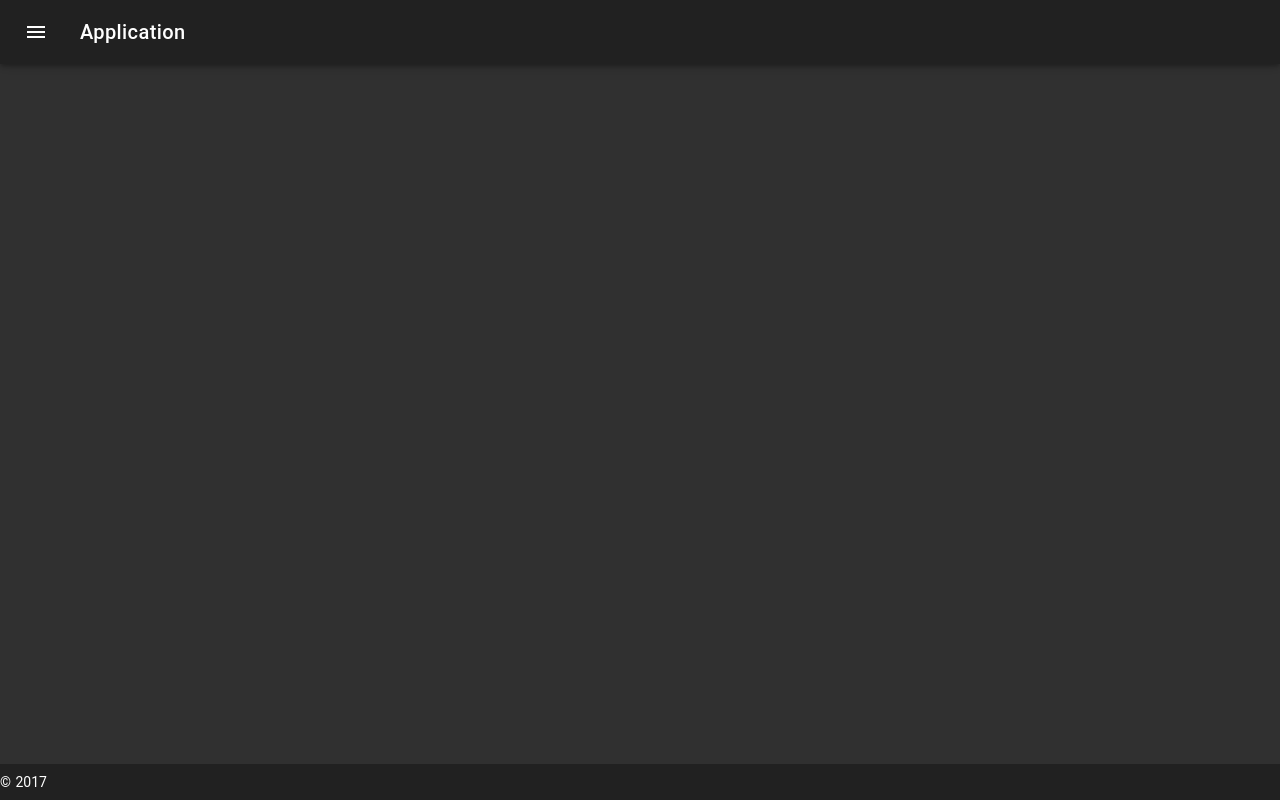
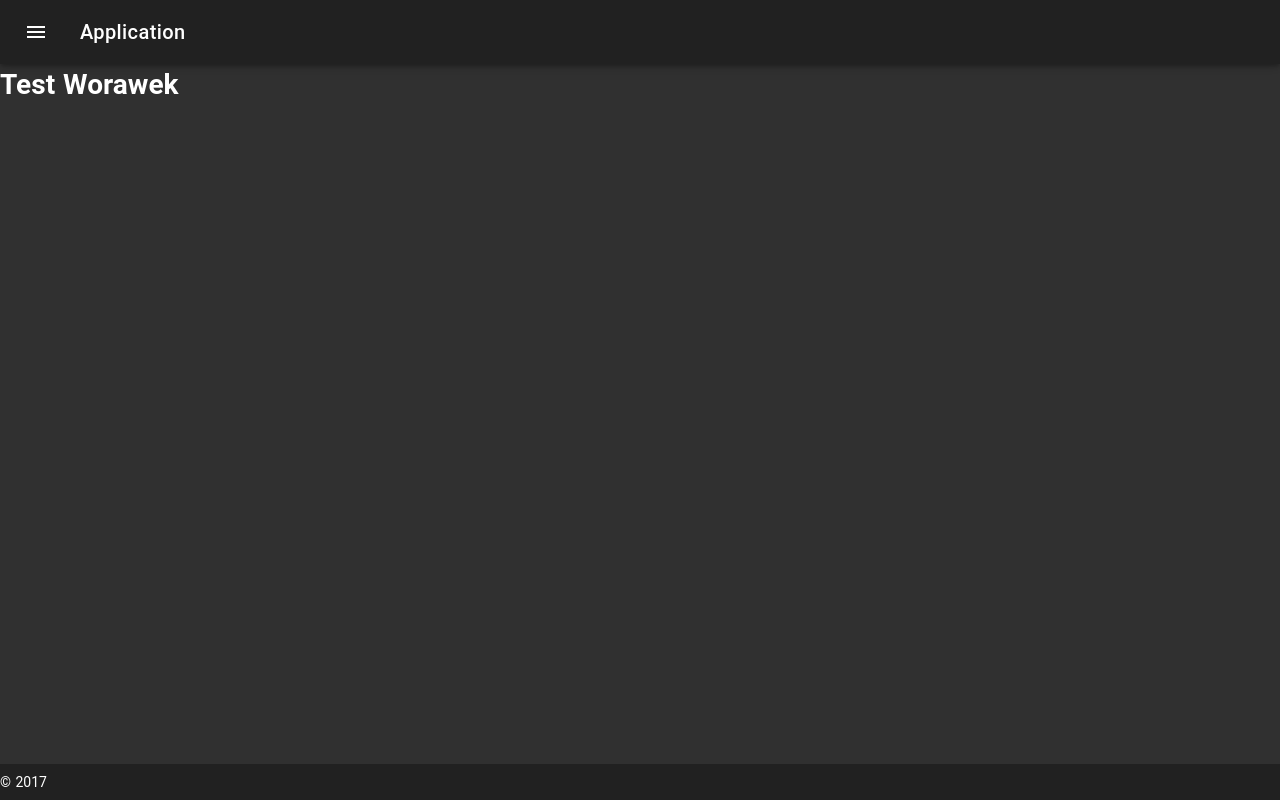
Before and after one commit to saknarak/vue-demo-app, a Nuxt app: page /home in a window 1280 px wide. Built offline with nearby package versions, Linux system fonts and the light colour scheme.

Commit message:
createFile

```diff
--- /dev/null
+++ b/pages/home.vue
@@ -0,0 +1,5 @@
+<template>
+  <div>
+      <h1>Test Worawek</h1>
+  </div>
+</template>
```
